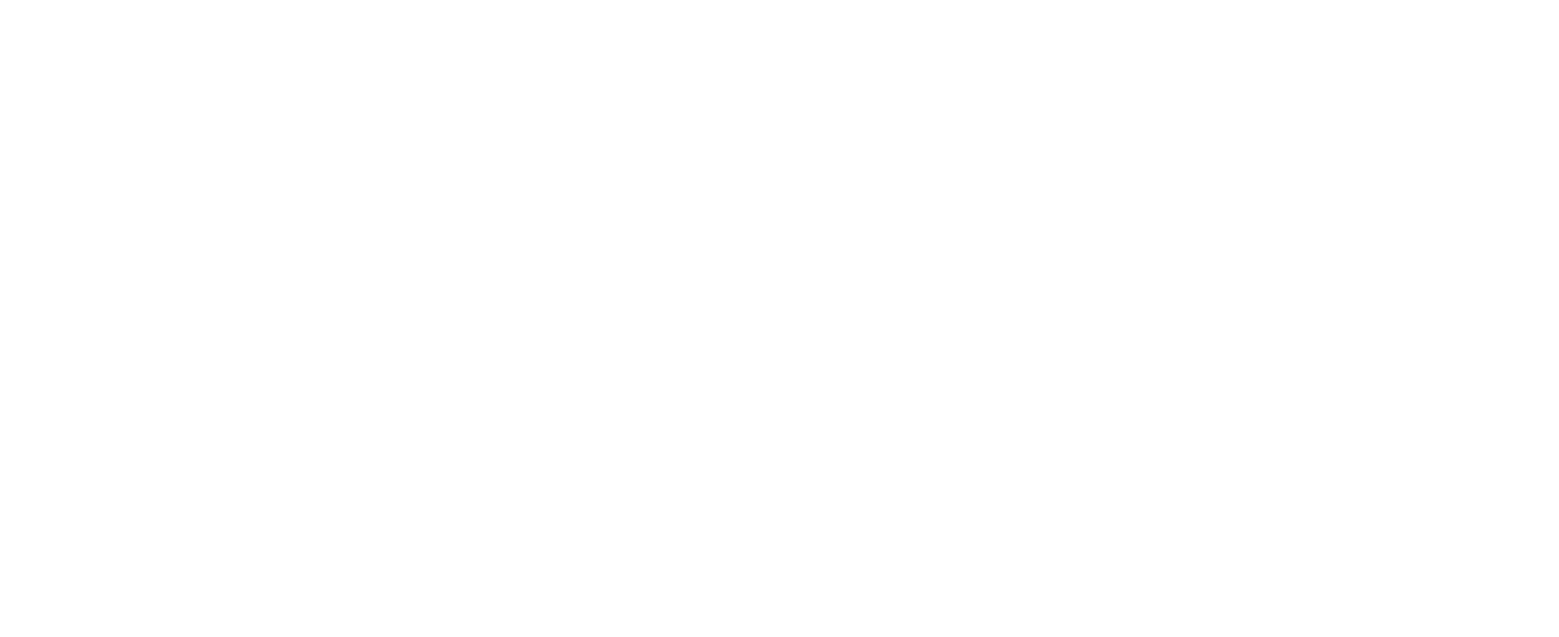
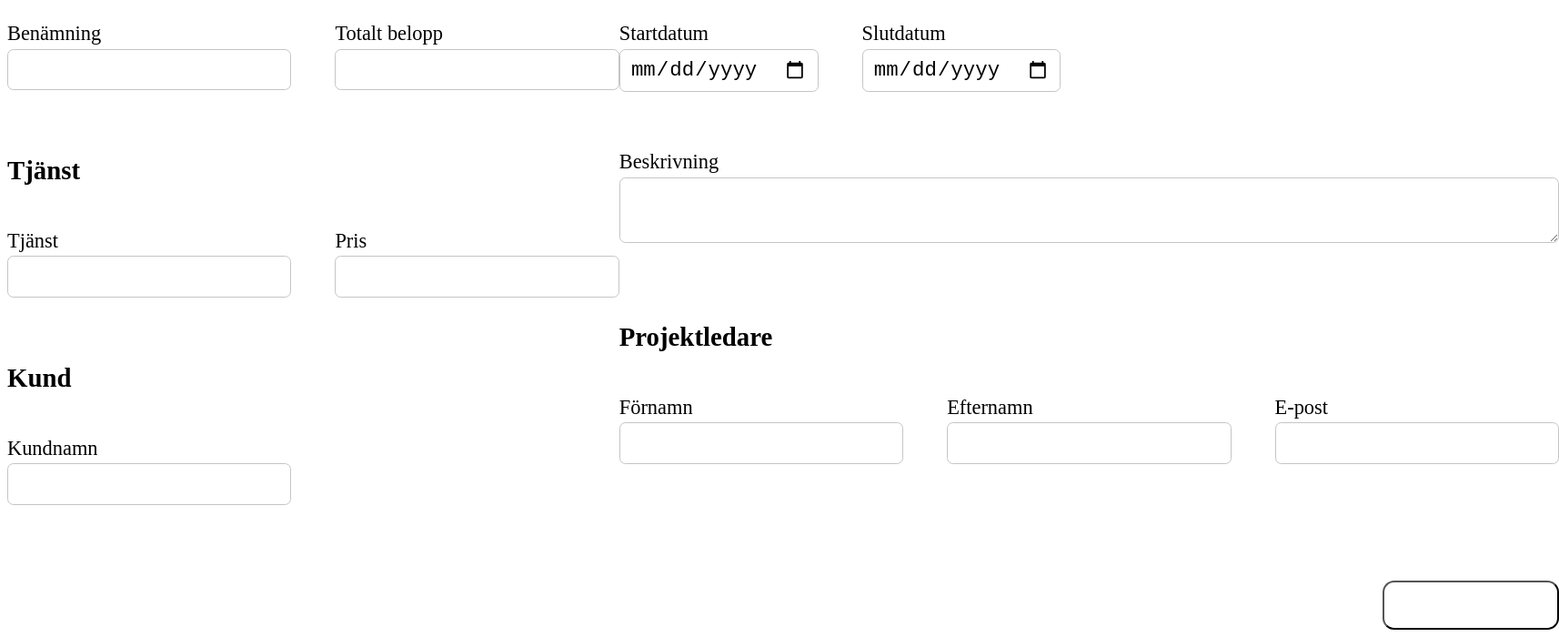
Before and after one commit to Jakob-H-01/Data-Storage-Assignment-FE, a Vue app: page /projects/new in a window 1280 px wide. Shown: the part 248-948 px from the top of the page at 91% size, 1714 px wide, since content can reach past the window. Before the commit the page ends 800 px from the top, so only its background shows below. Built offline with nearby package versions, Linux system fonts and the light colour scheme; the HTML template or start-up script is replaced by a standard one.

Commit message:
Made the /projects/new route post data to api/projects and designed the new project page

```diff
--- a/src/views/NewProjectView.vue
+++ b/src/views/NewProjectView.vue
@@ -1,7 +1,214 @@
 <script setup>
 import Header from '@/components/Header.vue'
+import { ref } from 'vue'
+
+const projectName = ref('')
+const price = ref('')
+const serviceName = ref('')
+const servicePrice = ref('')
+const customerName = ref('')
+const startDate = ref('')
+const endDate = ref('')
+const description = ref('')
+const firstName = ref('')
+const lastName = ref('')
+const email = ref('')
+
+async function postData() {
+  try {
+    const res = await fetch('https://localhost:7262/api/projects', {
+      method: 'POST',
+      headers: {
+        'Content-Type': 'application/json',
+      },
+      body: JSON.stringify({
+        projectName: projectName.value,
+        description: description.value,
+        startDate: startDate.value,
+        endDate: endDate.value,
+        price: price.value,
+        status: {
+          statusName: 'Påbörjad',
+        },
+        service: {
+          serviceName: serviceName.value,
+          price: servicePrice.value,
+        },
+        employee: {
+          firstName: firstName.value,
+          lastName: lastName.value,
+          email: email.value,
+        },
+        customer: {
+          customerName: customerName.value,
+        },
+      }),
+    })
+
+    console.log(res.status)
+  } catch {
+    console.log('Something went wrong when submitting form')
+  }
+}
 </script>
 
 <template>
   <Header />
+  <main>
+    <div class="wrapper">
+      <h1>Skapa Nytt Projekt</h1>
+      <form class="container" @submit.prevent="postData">
+        <div class="left-container">
+          <div class="top-container">
+            <div class="field">
+              <label for="projectName">Benämning</label>
+              <input type="text" name="projectName" v-model="projectName" required />
+            </div>
+            <div class="field">
+              <label for="price">Totalt belopp</label>
+              <input type="text" name="price" v-model="price" required />
+            </div>
+          </div>
+          <div class="bottom-container">
+            <h2>Tjänst</h2>
+            <div class="inner-container">
+              <div class="field">
+                <label for="serviceName">Tjänst</label>
+                <input type="text" name="serviceName" v-model="serviceName" required />
+              </div>
+              <div class="field">
+                <label for="servicePrice">Pris</label>
+                <input type="text" name="servicePrice" v-model="servicePrice" required />
+              </div>
+            </div>
+          </div>
+          <div class="last-container">
+            <h2>Kund</h2>
+            <div class="inner-container">
+              <div class="field">
+                <label for="customerName">Kundnamn</label>
+                <input type="text" name="customerName" v-model="customerName" required />
+              </div>
+            </div>
+          </div>
+        </div>
+        <div class="right-container">
+          <div class="top-container">
+            <div class="field">
+              <label for="startDate">Startdatum</label>
+              <input type="date" name="startDate" v-model="startDate" required />
+            </div>
+            <div class="field">
+              <label for="endDate">Slutdatum</label>
+              <input type="date" name="endDate" v-model="endDate" required />
+            </div>
+          </div>
+          <div class="field">
+            <label for="description">Beskrivning</label>
+            <textarea name="description" v-model="description" required></textarea>
+          </div>
+          <div class="bottom-container">
+            <h2>Projektledare</h2>
+            <div class="inner-container">
+              <div class="field">
+                <label for="firstName">Förnamn</label>
+                <input type="text" name="firstName" v-model="firstName" required />
+              </div>
+              <div class="field">
+                <label for="lastName">Efternamn</label>
+                <input type="text" name="lastName" v-model="lastName" required />
+              </div>
+              <div class="field">
+                <label for="email">E-post</label>
+                <input type="email" name="email" v-model="email" required />
+              </div>
+            </div>
+          </div>
+          <button class="btn-submit">Skapa Projekt</button>
+        </div>
+      </form>
+    </div>
+  </main>
 </template>
+
+<style scoped>
+.wrapper {
+  display: flex;
+  flex-direction: column;
+  gap: 2rem;
+}
+.field {
+  display: flex;
+  flex-direction: column;
+  gap: 0.2rem;
+}
+.container {
+  display: flex;
+  justify-content: space-between;
+}
+.left-container {
+  display: flex;
+  flex-direction: column;
+  gap: 3rem;
+}
+.top-container {
+  display: flex;
+  gap: 3rem;
+}
+.middle-container {
+  display: flex;
+  gap: 3rem;
+}
+.bottom-container {
+  display: flex;
+  flex-direction: column;
+  gap: 1.5rem;
+}
+.last-container {
+  display: flex;
+  flex-direction: column;
+  gap: 1.5rem;
+}
+.inner-container {
+  display: flex;
+  gap: 3rem;
+}
+.right-container {
+  display: flex;
+  flex-direction: column;
+  gap: 4rem;
+}
+h1 {
+  font-size: 3rem;
+}
+h2 {
+  font-size: 1.8rem;
+}
+label {
+  font-size: 1.4rem;
+}
+input,
+textarea {
+  font-size: 1.4rem;
+  padding: 0.4em 0.5em;
+  background-color: white;
+  border: 1px solid #c5c5c5;
+  color: var(--primary-text);
+  border-radius: 0.3em;
+  resize: vertical;
+}
+.btn-submit {
+  margin-top: 4rem;
+  padding: 0.4em 0.6em;
+  border-radius: 0.5em;
+  background-color: var(--primary);
+  color: white;
+  font-size: 1.6rem;
+  align-self: flex-end;
+  cursor: pointer;
+
+  &:hover {
+    background-color: hsl(120, 83%, 22%);
+  }
+}
+</style>
```
